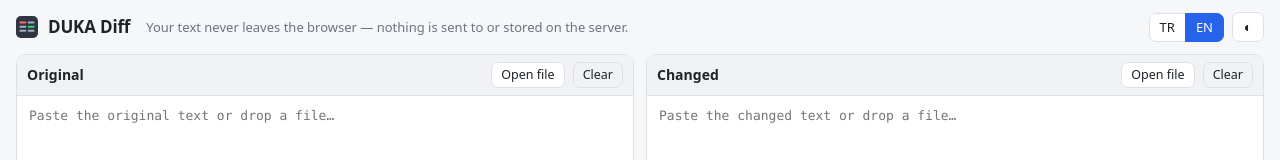
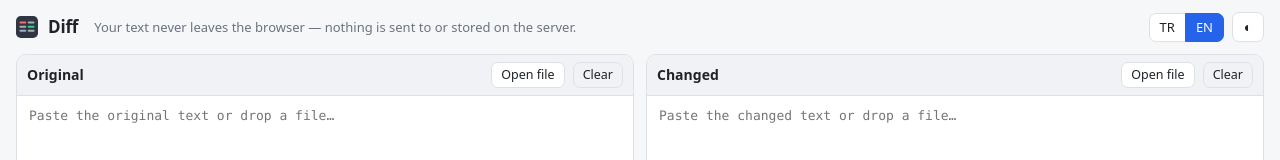
Before and after one commit to duka-tr/diff, a plain HTML site: page public/index.html in a window 1280 px wide. Shown: the top 160 px of the page. Drawn offline with Linux system fonts and the light colour scheme.

Commit message:
Actions sürümlerini güncelle, ürün adını "Diff" yap
- checkout v7, setup-node v7, configure-pages v6, upload-pages-artifact v5,
  deploy-pages v5: hepsi Node.js 24 ile çalışıyor (Node 20 uyarısı kalkıyor)
- Ürün adı her yerde "DUKA Diff" yerine "Diff"
- Sekme başlığı sayfa başlığından ayrıldı: "Diff — duka.tr" (config: pageTitle)

Co-Authored-By: Claude Opus 5.5 <noreply@anthropic.com>

```diff
--- a/public/app.js
+++ b/public/app.js
@@ -59,7 +59,7 @@
   }
 
   /* ---------- Language ---------- */
-  // title/tagline/footer can be overridden in config.js, as a string or one string per language.
+  // title/pageTitle/tagline/footer can be overridden in config.js, as a string or one string per language.
   function fromConfig(key) {
     const v = CFG[key];
     if (typeof v === 'string') return v || null;
@@ -76,7 +76,7 @@
 
   function applyLang() {
     document.documentElement.lang = prefs.lang;
-    document.title = t('title');
+    document.title = t('pageTitle');
     $$('[data-i18n]').forEach(el => { el.textContent = t(el.dataset.i18n); });
     $$('[data-i18n-ph]').forEach(el => { el.placeholder = t(el.dataset.i18nPh); });
     $$('[data-i18n-title]').forEach(el => { el.title = t(el.dataset.i18nTitle); });
--- a/public/config.js
+++ b/public/config.js
@@ -6,7 +6,8 @@
  */
 window.APP_CONFIG = {
   /* ---------- Branding ---------- */
-  // title: 'DUKA Diff',                 // Page and tab title
+  // title: 'Diff',                      // Heading shown on the page
+  // pageTitle: 'Diff — duka.tr',         // Browser tab title
   // tagline: { en: '...', tr: '...' },  // Text next to the title (a string, or one string per language)
   // footer: { en: '...', tr: '...' },   // Footer text (a string, or one string per language)
 
--- a/public/i18n.js
+++ b/public/i18n.js
@@ -2,7 +2,8 @@
 // UI strings. To add a language, add an entry here; it shows up in the language switcher automatically.
 window.I18N = {
   tr: {
-    title: 'DUKA Diff',
+    title: 'Diff',
+    pageTitle: 'Diff — duka.tr',
     tagline: 'Metinler tarayıcınızdan çıkmaz — hiçbir şey sunucuya gönderilmez veya kaydedilmez.',
     left: 'Orijinal',
     right: 'Değiştirilmiş',
@@ -58,7 +59,8 @@ window.I18N = {
     footer: 'Metinler saklanmaz · Çerez yok · Analitik yok',
   },
   en: {
-    title: 'DUKA Diff',
+    title: 'Diff',
+    pageTitle: 'Diff — duka.tr',
     tagline: 'Your text never leaves the browser — nothing is sent to or stored on the server.',
     left: 'Original',
     right: 'Changed',
--- a/public/index.html
+++ b/public/index.html
@@ -8,7 +8,7 @@
   <meta name="referrer" content="no-referrer">
   <meta name="description" content="Compare text, JSON and XML right in your browser. Nothing is sent to a server.">
   <link rel="canonical" href="https://duka.tr/diff/">
-  <title>DUKA Diff</title>
+  <title>Diff — duka.tr</title>
   <link rel="icon" href="favicon.svg" type="image/svg+xml">
   <link rel="stylesheet" href="style.css?v=__V__">
   <script src="config.js?v=__V__"></script>
@@ -18,7 +18,7 @@
   <header class="topbar">
     <div class="brand">
       <img src="favicon.svg" alt="" width="22" height="22">
-      <h1 data-i18n="title">DUKA Diff</h1>
+      <h1 data-i18n="title">Diff</h1>
     </div>
     <p class="tagline" data-i18n="tagline"></p>
     <div class="top-actions">
```
Also changed, not shown: 3 other files.
